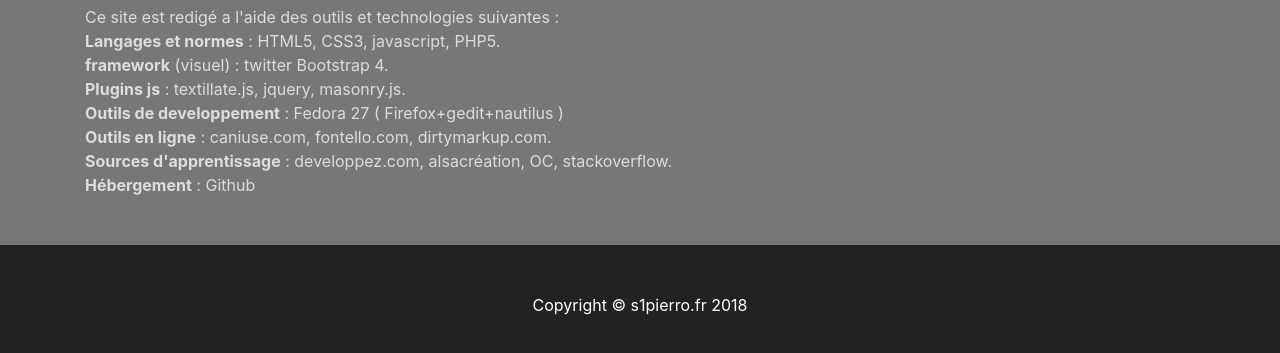
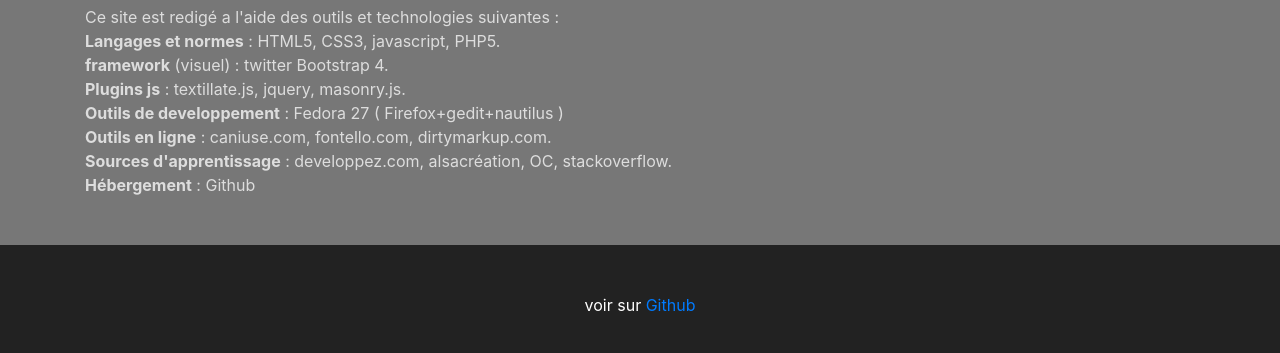
Before and after one commit to s1pierro/s1pierro.fr, a plain HTML site: page index.html in a window 1280 px wide. Shown: the part 1153-1506 px from the top of the page. Drawn offline with Linux system fonts and the light colour scheme.

Commit message:
corrections

```diff
--- a/index.html
+++ b/index.html
@@ -287,7 +287,7 @@ s.setAttribute('data-timestamp', +new Date());
     <!-- Footer -->
     <footer class="py-5">
       <div class="container">
-        <p class="m-0 text-center text-white">Copyright &copy; s1pierro.fr 2018</p>
+        <p class="m-0 text-center text-white">voir sur <a href="https://github.com/s1pierro/s1pierro.fr"> Github</a></p>
       </div>
       <!-- /.container -->
     </footer>
```
